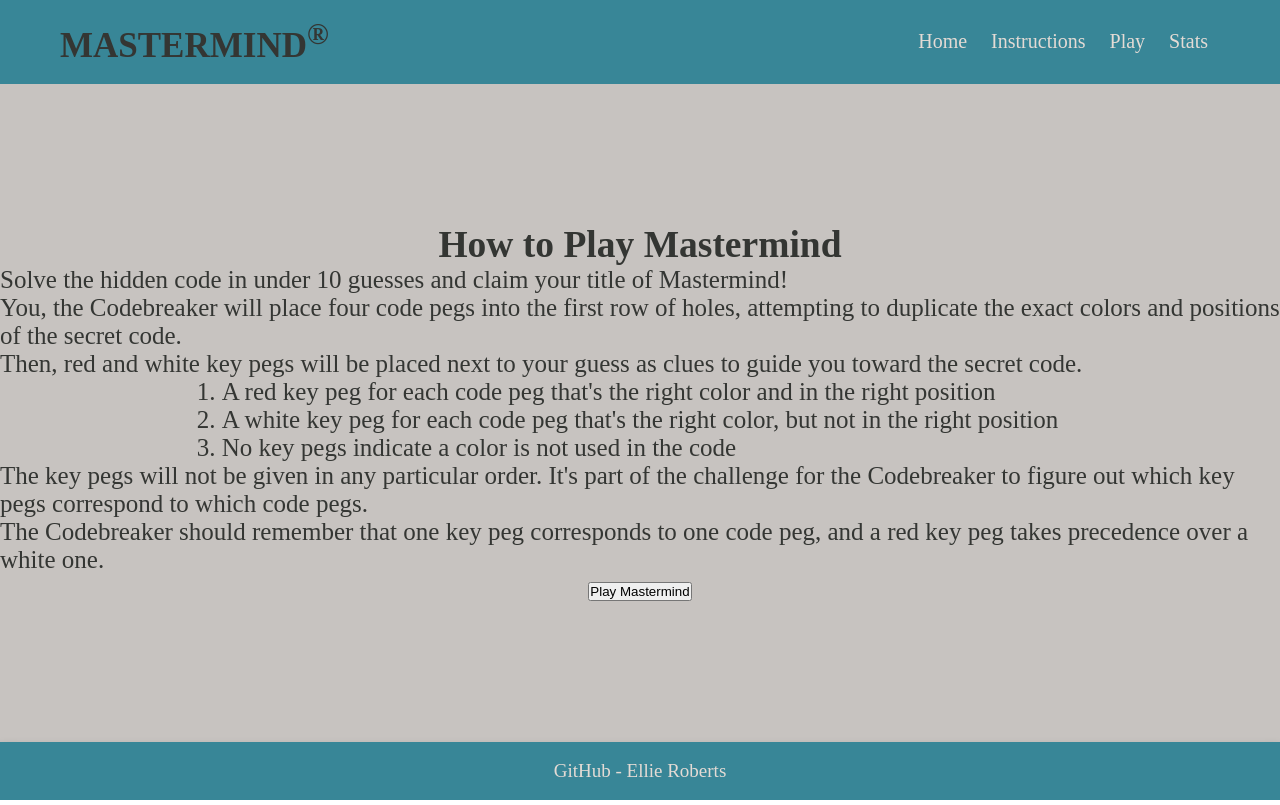
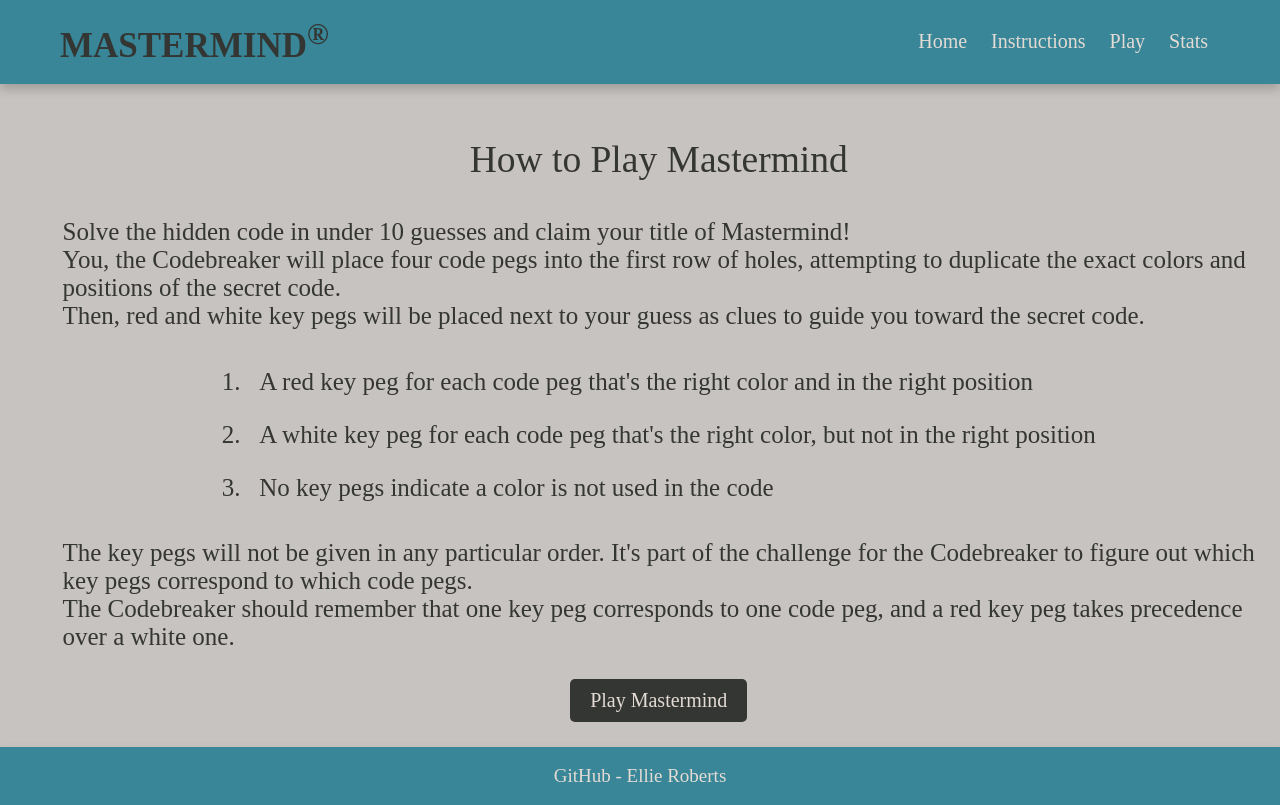
Before and after one commit to ellieriii/Startup, a plain HTML site: page mastermind_html/instructions.html in a window 1280 px wide. Drawn offline with Linux system fonts and the light colour scheme; a web font is replaced by a local one.

Commit message:
formatting instructions page

```diff
--- a/mastermind_html/instructions.css
+++ b/mastermind_html/instructions.css
@@ -2,6 +2,11 @@
     margin:0px;
     padding:0px;
     box-sizing: border-box;
+}
+
+header {
+    position: fixed;
+    width: 100%;
 }
 
 .navbar {
@@ -60,7 +65,6 @@
 body {
     display: flex;
     flex-direction: column;
-    height: 100vh;
     min-width: 40px;
     font-family: 'OCR A Std', serif;
 }
@@ -75,12 +79,27 @@
     align-items: center;
     min-width: 10em;
     font-size:25px;
+    overflow: auto;
 
 }
 
-main h1 {
+main h2 {
+    padding-top: 3em;
+    padding-bottom: 1em;
+    font-weight:100;
+    justify-items: center;
+}
+
+main, ol  {
+    display: flex;
+    flex-direction: column;
+    justify-items: center;
+    padding: 1em;
+    padding-left: 2.5em;
+}
+
+ol li {
     padding: 0.5em;
-    font-weight:100;
 }
 
 
@@ -136,19 +155,17 @@
 
 }
 
-footer a {
+.repo-link, .repo-link a {
+
     text-decoration: none;
     color: #e4dbd5;
-}
-
-.repo-link li {
     list-style: none;
     position: relative;
     margin: 0px 10px;
     padding: 0px 2px;
 }
 
-.repo-link li a::before {
+.repo-link a::before {
     content:"";
     position:absolute;
     bottom:0;
@@ -162,7 +179,7 @@
     transition: transform 0.4s ease-in-out;
 }
 
-.repo-link li a:hover::before, .repo-link li a:focus::before{
+.repo-link a:hover::before, .repo-link li a:focus::before{
     transform:scaleX(1);
     transform-origin: bottom left;
 }
--- a/mastermind_html/instructions.html
+++ b/mastermind_html/instructions.html
@@ -42,14 +42,15 @@
       The key pegs will not be given in any particular order. It's part of the challenge for the Codebreaker to figure out which key pegs correspond to which code pegs. <br>
       The Codebreaker should remember that one key peg corresponds to one code peg, and a red key peg takes precedence over a white one.
     </p>
+    <br>
     <form method="get" action="play.html">
-      <button type="submit">Play Mastermind</button>
+      <button class = "btn" type="submit">Play Mastermind</button>
     </form>
   </main>
 
   <footer>
     <div class = repo-link>
-      <li><a href="https://github.com/ellieriii/Startup.git">GitHub - Ellie Roberts</a></li>
+      <a href="https://github.com/ellieriii/Startup.git">GitHub - Ellie Roberts</a>
     </div>
   </footer>
 </body>
```
